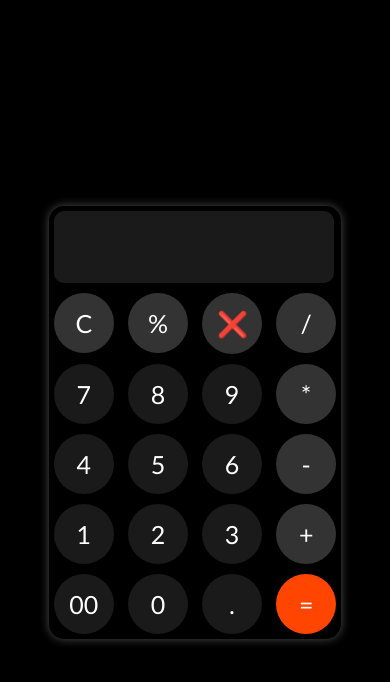
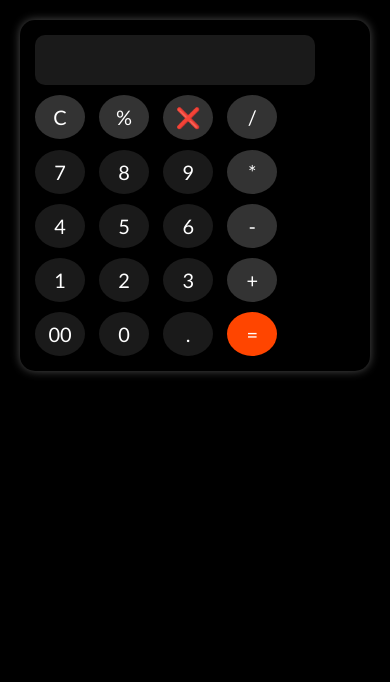
Before and after one commit to Kushagra-Sr/simpleCalculator, a plain HTML site: page index.html in a window 390 px wide. Drawn offline with Linux system fonts and the light colour scheme.

Commit message:
Update style.css

```diff
--- a/style.css
+++ b/style.css
@@ -41,3 +41,23 @@ form input{
     font-size: 35px !important;
 
 }
+@media (max-width: 600px) {
+    .container {
+        flex-direction: column;
+        justify-content: flex-start;
+        padding: 20px;
+    }
+    .calculator {
+        width: 100%;
+        padding: 10px;
+    }
+    form input {
+        width: 50px;
+        font-size: 20px;
+        padding: 10px;
+    }
+    .display input {
+        width: 100%;
+        font-size: 25px !important;
+    }
+}
```
